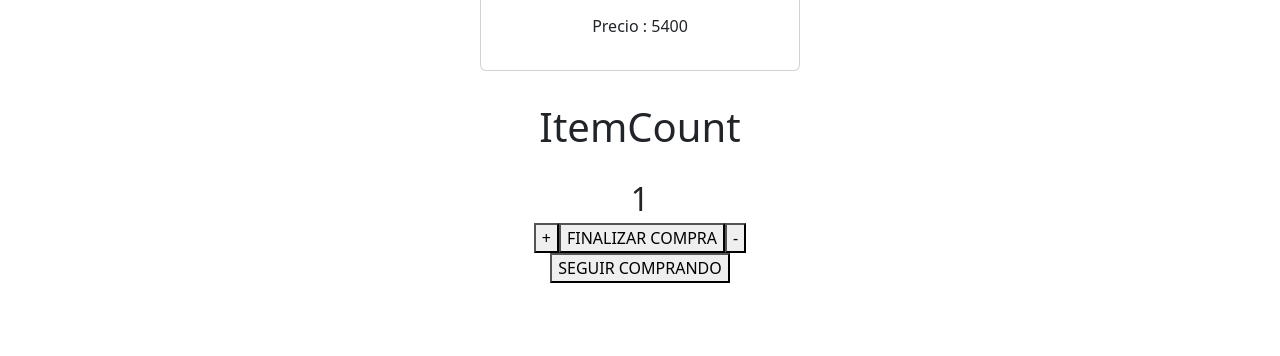
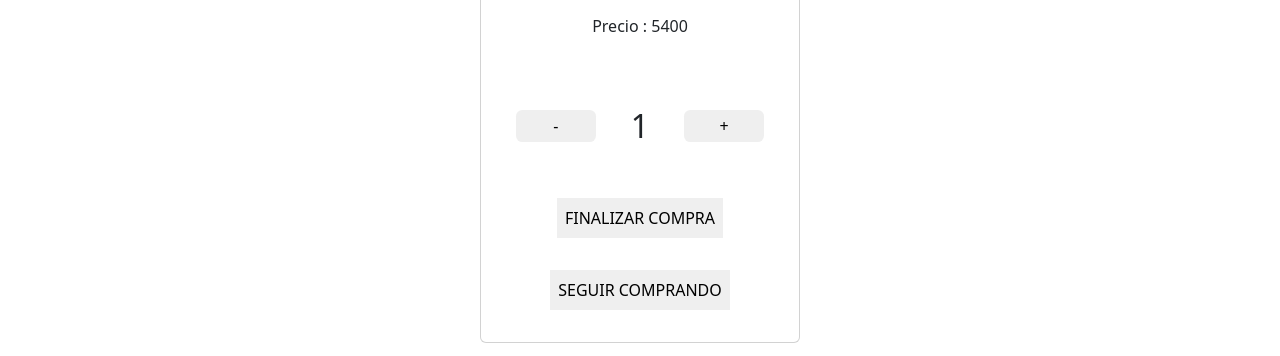
Before and after one commit to KevinPlucci/mi-primera-app, a React (Create React App) app: page /item/1 in a window 1280 px wide. Both pictures are taken after a click on the button "AGREGAR AL CARRITO". Shown: the part 446-802 px from the top of the page. Built offline with nearby package versions, Linux system fonts and the light colour scheme.

Commit message:
CartContex agregado

```diff
--- a/src/App.css
+++ b/src/App.css
@@ -21,10 +21,38 @@
    display: block;
    text-align: center;
    font-size: 2rem;
+   margin: 1rem;
+  }
+  .contadorCarrito button{
+   display: inline-block;
+    width: 5rem;
+    height: 2rem;
+    margin: auto auto;
+    border-radius: 0.4rem;
+    border: none;
+   }
+   .contadorCarrito button:hover{
+     border: 1px solid red;
+   }
+  .contadorCarrito{
+    display: flex;
+    justify-content: center;
+    margin: 1rem;
   }
   .BotonItemCount{
     text-align: center;
+    margin: 1rem;
   }
+
+  .BotonFinalizarSeguir button{
+    margin: 1rem;
+    padding: 0.5rem;
+    border: none;
+  }
+  .BotonFinalizarSeguir button:hover{
+    border: 1px solid red;
+  }
+
   .cardJuegos{
     display: flex;
     flex-wrap: wrap;
@@ -52,3 +80,10 @@
   .cardJuegoDetalle{
     margin: 1rem auto;
   }
+  .tabla{
+    width: 50%;
+  }
+  .tabla th{
+    width: 25%;
+
+  }
--- a/src/App.js
+++ b/src/App.js
@@ -1,15 +1,37 @@
-import { BrowserRouter, Routes, Route } from 'react-router-dom'; // PARA IMPORTAR EL ENRUTADO
-
+import { createContext } from 'react';
+import { BrowserRouter , Routes , Route } from 'react-router-dom'; // PARA IMPORTAR EL ENRUTADO
+import { useState } from 'react';
 import './App.css';
 import ItemListContainer from '../src/component/ItemListContainer';
 import NavBar from './component/NavBar';
 import ItemDetailContainer from './component/ItemDetailContainer';
 import Cart from './component/Cart';
+import CartContextProvider from './component/cartContext';
 
 
+const categoriasContext = [
+  {nombre:'Remeras', id:'remerasNegras', Descripcion:'esto es una remera'},
+  {nombre:'Camperas', id:'camperasAzules', Descripcion:'esto es una Campera'},
+]
+
+export const contextApp = createContext('Dato') //para crear un contexto y saltear la regla de unidireccional- por defecto va a inicializar con el valor de dato
+
 function App (){
+  const [state, setState] = useState(categoriasContext)
+
+  function setearState(itemContext){ //estoy creando una funcion para luego setear setState
+    setState(itemContext)
+  }
 
     return(
+
+      <CartContextProvider>
+
+
+
+      <contextApp.Provider value= { {state,setearState} }> {/* AHORA state ES UN CONTEXTO GLOBAL */}
+
+
       <BrowserRouter>
       <div className="root">
         <h1>Game Store</h1>
@@ -23,6 +45,8 @@
           <Route exact path = "/cart" element ={<Cart/>}/>
         </Routes>
      </BrowserRouter>
+     </contextApp.Provider>
+     </CartContextProvider>
     );
   }
 
--- a/src/component/CarWidget.js
+++ b/src/component/CarWidget.js
@@ -3,7 +3,7 @@
 const CartWidget = () => {
     return (
         <>
-        <a href ="index.html">
+        <a href ="/cart">
             <img className="CarritoCompras" src = { carrito } alt = "imagen carrito" />
         </a>
         </>
--- a/src/component/Cart.js
+++ b/src/component/Cart.js
@@ -1,11 +1,26 @@
 import React from "react";
+import { useCartContext } from "./cartContext";
+import ItemCount from "./ItemCount";
+
 
 const Cart = () => {
-
+ const {carList} = useCartContext()
+ console.log(carList)
     return(
         <div>
             <center>
-                SOY CART
+                <h2>CARRITO DE COMPRAS</h2>
+                <div className='tabla'>
+                <th>
+                { carList.map(Item => <h2> {Item.item.nombre} </h2>) }
+                </th>
+                <th>
+                { carList.map(Item => <img src = {Item.item.portada} className='imagenDetalle' alt='portada'></img>) }
+                </th>
+
+                </div>
+
+
             </center>
         </div>
     )
--- a/src/component/ItemCount.js
+++ b/src/component/ItemCount.js
@@ -26,31 +26,30 @@
     }
     return(
         <div> {/* creo el HTML */}
-            <h1> ItemCount</h1>
+            <div className = "contadorCarrito">
+                <button  onClick = {restar} > - </button>
+            <label >{count}</label>
+            <button  onClick = {sumar} > + </button>
 
-            <div className = "contadorCarrito">
-            <label >{count}</label>
             </div>
 
             <div className = "BotonItemCount">
-            <button onClick = {sumar} > + </button>
+
 
             { cambiarBoton
             ?
             <button onClick = {agregarCarrito} > AGREGAR AL CARRITO </button>
             :
+            <div className='BotonFinalizarSeguir'>
             <Link to={'/cart'} >
              <button> FINALIZAR COMPRA </button>
             </Link>
-            }
-
-            <button onClick = {restar} > - </button>
-            <div>
             <Link to={'/'} >
              <button> SEGUIR COMPRANDO </button>
             </Link>
+            </div>
+            }
 
-            </div>
             </div>
 
         </div>
--- a/src/component/ItemDetail.js
+++ b/src/component/ItemDetail.js
@@ -1,4 +1,7 @@
-import {useState  } from "react";
+import {useState, useContext  } from "react";
+import { contextApp } from "../App";
+import { useCartContext } from "./cartContext";
+
 import ItemCount from "./ItemCount";
 
 
@@ -7,11 +10,15 @@
 
     const [cantidadSeleccionada, setCantidadSeleccionada] = useState(0)
 
+
+    const {addToCart} = useCartContext()
+
+    const {state} = useContext(contextApp)
     const onAdd = (cantidad)=>{
-        console.log(cantidad)
         setCantidadSeleccionada(cantidad)
+        addToCart( {item: DetalleJuego, Cantidad: cantidad} )
     }
-    console.log(cantidadSeleccionada)
+
     return(
         <div>
 
@@ -25,13 +32,10 @@
             <p> Consola : {DetalleJuego.consola}</p>
             <p> Precio : {DetalleJuego.precio}</p>
         </div>
+        <ItemCount stock = { 10 } initial = { 1 } onAdd = {onAdd} />
+        </div>
+            </div>
 
-        </div>
-
-
-
-            </div>
-            <ItemCount stock = { 10 } initial = { 1 } onAdd = {onAdd} />
         </div>
     )
 }
--- /dev/null
+++ b/src/component/cartContext.js
@@ -0,0 +1,32 @@
+import { useState, createContext, useContext } from "react";
+
+  const cartContext = createContext([])
+
+  export const useCartContext = ()=>useContext(cartContext)
+
+export default function CartContextProvider ({children}){ //con children estoy tomando por props los hijos en la app
+
+    const [carList, setCarList] = useState([])
+
+    function addToCart(itemCart){
+        setCarList([...carList, itemCart])
+    }
+    function BorrarLista(){
+        carList([])
+    }
+
+
+
+    console.log(carList)
+    return(
+        <cartContext.Provider value={{
+            carList,
+
+            addToCart,
+            BorrarLista
+        }}>
+
+            {children}
+        </cartContext.Provider>
+    )
+}
```
